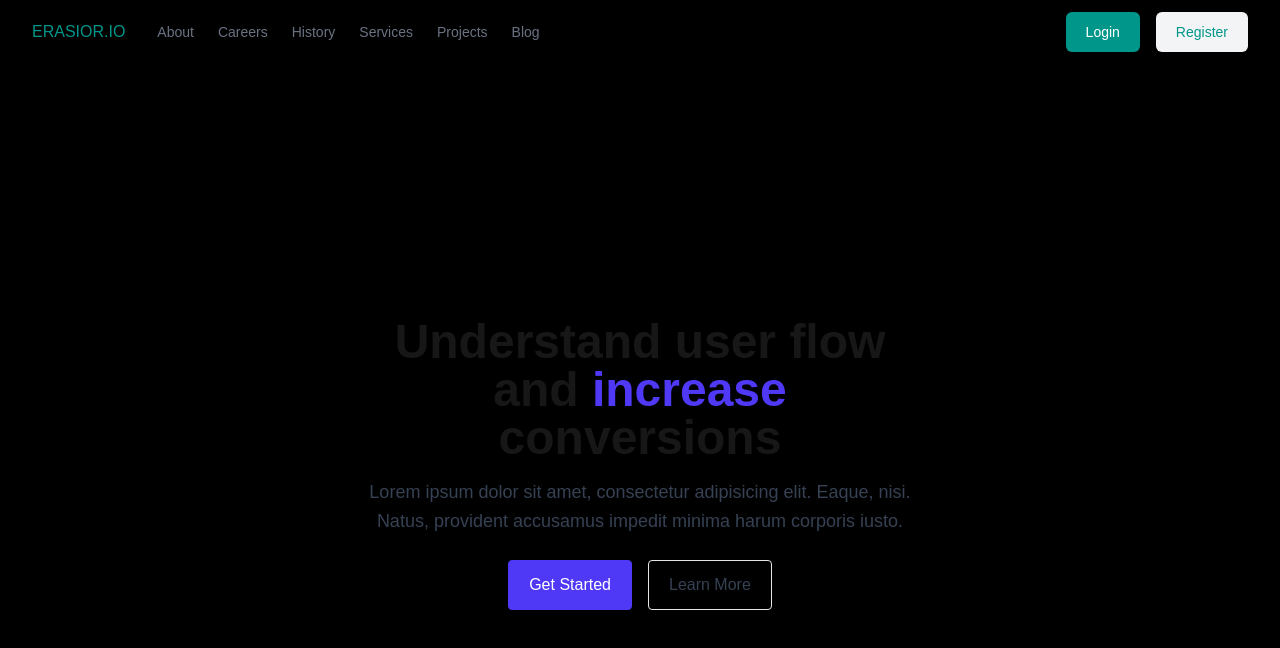
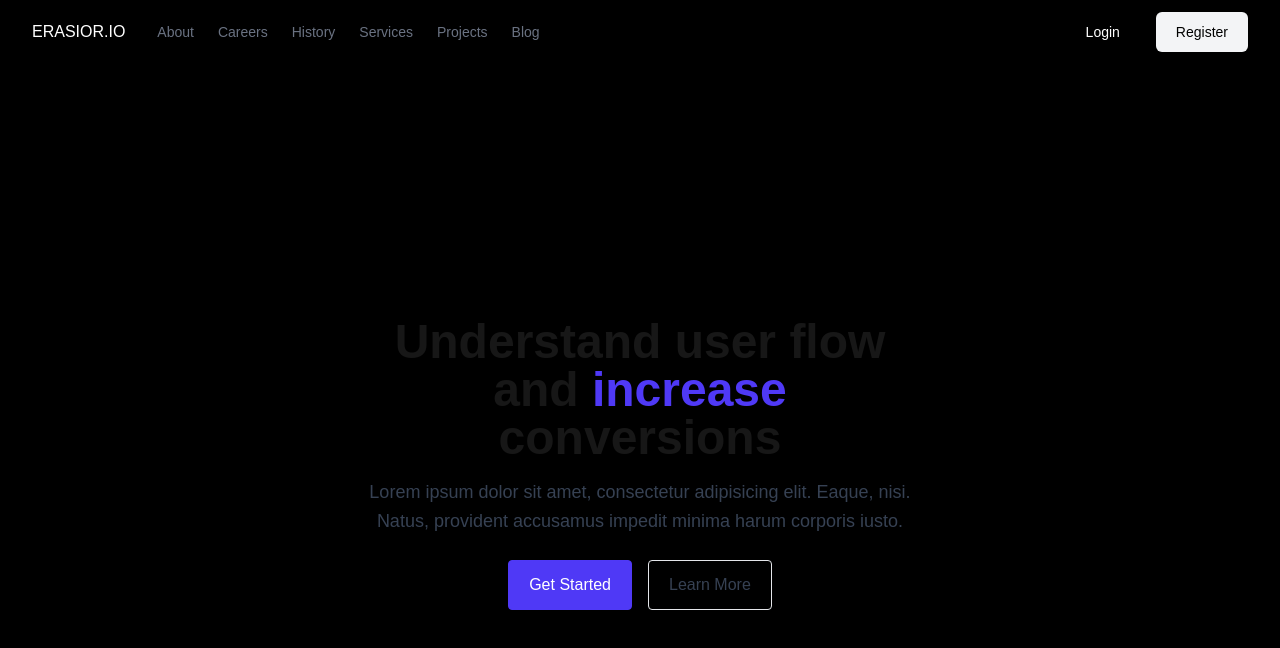
Before and after one commit to Ssiyam0123/eraser.io, a Next.js app: page / in a window 1280 px wide. Shown: the top 648 px of the page. Built offline with nearby package versions, Linux system fonts and the light colour scheme; no server answers.

Commit message:
auth setup

```diff
--- a/app/_components/Header.tsx
+++ b/app/_components/Header.tsx
@@ -1,10 +1,11 @@
+import { LoginLink, RegisterLink } from "@kinde-oss/kinde-auth-nextjs";
 import React from "react";
 
 const Header = () => {
   return (
     <header className="bg-black">
       <div className="mx-auto flex h-16 max-w-screen-xl items-center gap-8 px-4 sm:px-6 lg:px-8">
-        <a className="block text-teal-600" href="#">
+        <a className="block text-white" href="#">
           <span className="sr-only">Home</span>
           ERASIOR.IO
         </a>
@@ -77,17 +78,17 @@ const Header = () => {
           <div className="flex items-center gap-4">
             <div className="sm:flex sm:gap-4">
               <a
-                className="block rounded-md bg-teal-600 px-5 py-2.5 text-sm font-medium text-white transition hover:bg-teal-700"
+                className="block rounded-md bg-black px-5 py-2.5 text-sm font-medium text-white transition"
                 href="#"
               >
-                Login
+                <LoginLink>Login</LoginLink>
               </a>
 
               <a
-                className="hidden rounded-md bg-gray-100 px-5 py-2.5 text-sm font-medium text-teal-600 transition hover:text-teal-600/75 sm:block"
+                className="hidden rounded-md bg-gray-100 px-5 py-2.5 text-sm font-medium text-black transition  sm:block"
                 href="#"
               >
-                Register
+                <RegisterLink>Register</RegisterLink>
               </a>
             </div>
 
--- /dev/null
+++ b/app/api/auth/[kindeAuth]/route.js
@@ -0,0 +1,2 @@
+import {handleAuth} from "@kinde-oss/kinde-auth-nextjs/server";
+export const GET = handleAuth();
--- /dev/null
+++ b/app/dashboard/[userId]/page.tsx
@@ -0,0 +1,10 @@
+import React from 'react'
+
+export default function User({id}) {
+    const nid = id;
+
+
+  return (
+    <div>User{nid}</div>
+  )
+}
--- /dev/null
+++ b/app/dashboard/page.tsx
@@ -0,0 +1,12 @@
+'use client'
+import { Button } from '@/components/ui/button'
+import { LogoutLink } from '@kinde-oss/kinde-auth-nextjs'
+import React from 'react'
+
+export default function Dashboard() {
+  return (
+    <div>
+      <Button><LogoutLink>Logout</LogoutLink></Button>
+    </div>
+  )
+}
--- a/app/page.tsx
+++ b/app/page.tsx
@@ -1,9 +1,15 @@
+'use client'
+
 import { Button } from "@/components/ui/button";
 import Image from "next/image";
 import Header from "./_components/Header";
 import Hero from "./_components/Hero";
+import { getKindeServerSession } from "@kinde-oss/kinde-auth-nextjs/server";
+import { useKindeBrowserClient } from "@kinde-oss/kinde-auth-nextjs";
 
 export default function Home() {
+  const {user} = useKindeBrowserClient();
+  console.log(user)
   return (
     <div>
       <Header/>
--- /dev/null
+++ b/middleware.ts
@@ -0,0 +1,17 @@
+import { getKindeServerSession } from '@kinde-oss/kinde-auth-nextjs/server'
+import { NextResponse } from 'next/server'
+import type { NextRequest } from 'next/server'
+
+// This function can be marked `async` if using `await` inside
+export async function middleware(request: NextRequest) {
+    const { isAuthenticated } = getKindeServerSession()
+    if (!await isAuthenticated()) {
+        return NextResponse.redirect(new URL('/api/auth/login?post_login_redirect_url=/dashboard', request.url))
+    }
+
+}
+
+// See "Matching Paths" below to learn more
+export const config = {
+    matcher: '/dashboard',
+}
--- a/package.json
+++ b/package.json
@@ -9,6 +9,7 @@
     "lint": "next lint"
   },
   "dependencies": {
+    "@kinde-oss/kinde-auth-nextjs": "^2.6.1",
     "@radix-ui/react-slot": "^1.2.0",
     "class-variance-authority": "^0.7.1",
     "clsx": "^2.1.1",
```
Also changed, not shown: 1 other file (tests, documents, lock files or other folders).
